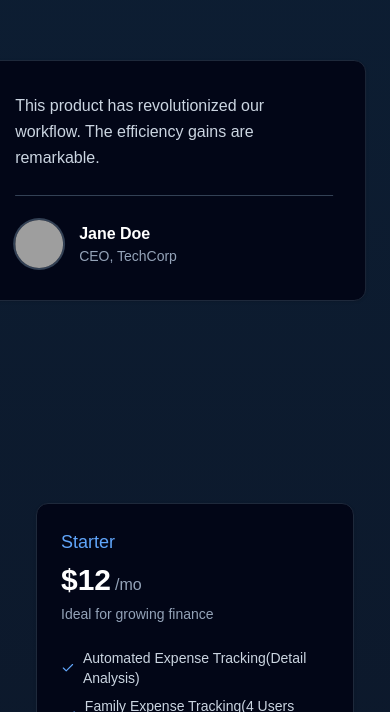
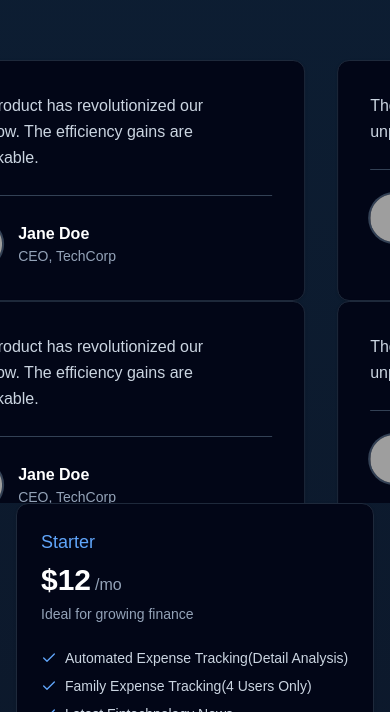
Before and after one commit to DevHrithik/Resolva, a Next.js app: page / in a window 390 px wide. Shown: the part 1312-2024 px from the top of the page. Built offline with nearby package versions, Linux system fonts and the light colour scheme; grey boxes are pictures that could not be loaded.

Commit message:
Working on landing page

```diff
--- a/app/page.tsx
+++ b/app/page.tsx
@@ -4,7 +4,7 @@ import GlowingGridBackground from "@/components/Grid/GlowingGridBackground";
 import Feature from "@/components/landing-page/feature-section";
 import Footer from "@/components/landing-page/footer";
 import Herosection from "@/components/landing-page/hero-section";
-import Working from "@/components/landing-page/how-its-work";
+
 import Pricing from "@/components/landing-page/pricing";
 import Testimonial from "@/components/landing-page/testimonial";
 import Navbar from "@/components/navbar";
@@ -20,13 +20,13 @@ export default function Home() {
       <div className="px-5 md:px-[5%]">
         <Herosection />
         <Feature />
-        </div>
-        {/* <Working /> */}
-        <Testimonial />
-        <div className="px-5 md:px-[5%]">
+      </div>
+      {/* <Working /> */}
+      <Testimonial />
+      <div className="">
         <Pricing />
-        </div>
-      <Footer/>
+      </div>
+      <Footer />
     </>
   );
 }
--- a/components/landing-page/testimonial.tsx
+++ b/components/landing-page/testimonial.tsx
@@ -43,7 +43,7 @@ export default function ProfessionalMovingTestimonial() {
   const containerRef = useRef<HTMLDivElement>(null);
 
   return (
-    <div className="w-full h-[60vh] md:min-h-screen overflow-hidden py-16 md:flex md:flex-col md:items-center md:justify-center">
+    <div className="w-full h-[60vh] md:min-h-screen overflow-hidden py-16 md:flex md:items-center">
       {/* <h2 className="text-xl md:text-3xl font-bold text-center mb-12 text-white tracking-tight">
         What Our Clients Say
       </h2> */}
@@ -51,25 +51,24 @@ export default function ProfessionalMovingTestimonial() {
         ref={containerRef}
         className="flex"
         style={{
-          animation: `moveLeft 35s linear infinite`,
+          animation: `moveLeft 25s linear infinite`,
         }}
       >
-        {[...testimonials, ...testimonials, ...testimonials, ...testimonials,...testimonials].map(
-          (testimonial, index) => (
+        {[...testimonials].map((testimonial, index) => (
           <Card
             key={`${testimonial.id}-${index}`}
             className="mx-4 w-96 flex-shrink-0 transition-all duration-500 hover:transform hover:scale-105 bg-[#020617] border-slate-800 hover:border-blue-500 group"
           >
             <CardContent className="p-8 relative">
-
-
-
               <p className="text-slate-300 mb-6 leading-relaxed">
                 {testimonial.content}
               </p>
               <div className="flex items-center mt-6 pt-6 border-t border-slate-700">
                 <Avatar className="h-12 w-12 mr-4 ring-2 ring-slate-700 group-hover:ring-blue-400 transition-all duration-300">
-                    <AvatarImage src={testimonial.avatar} alt={testimonial.author} />
+                  <AvatarImage
+                    src={testimonial.avatar}
+                    alt={testimonial.author}
+                  />
                   <AvatarFallback className="bg-slate-700 text-slate-200">
                     {testimonial.author
                       .split(" ")
@@ -88,8 +87,49 @@ export default function ProfessionalMovingTestimonial() {
               </div>
             </CardContent>
           </Card>
-          )
-        )}
+        ))}
+      </div>
+      <div
+        ref={containerRef}
+        className="flex"
+        style={{
+          animation: `moveLeft 25s linear infinite`,
+        }}
+      >
+        {[...testimonials].map((testimonial, index) => (
+          <Card
+            key={`${testimonial.id}-${index}`}
+            className="mx-4 w-96 flex-shrink-0 transition-all duration-500 hover:transform hover:scale-105 bg-[#020617] border-slate-800 hover:border-blue-500 group"
+          >
+            <CardContent className="p-8 relative">
+              <p className="text-slate-300 mb-6 leading-relaxed">
+                {testimonial.content}
+              </p>
+              <div className="flex items-center mt-6 pt-6 border-t border-slate-700">
+                <Avatar className="h-12 w-12 mr-4 ring-2 ring-slate-700 group-hover:ring-blue-400 transition-all duration-300">
+                  <AvatarImage
+                    src={testimonial.avatar}
+                    alt={testimonial.author}
+                  />
+                  <AvatarFallback className="bg-slate-700 text-slate-200">
+                    {testimonial.author
+                      .split(" ")
+                      .map((n) => n[0])
+                      .join("")}
+                  </AvatarFallback>
+                </Avatar>
+                <div>
+                  <div className="font-semibold text-white group-hover:text-blue-400 transition-colors duration-300">
+                    {testimonial.author}
+                  </div>
+                  <div className="text-sm text-slate-400">
+                    {testimonial.role}
+                  </div>
+                </div>
+              </div>
+            </CardContent>
+          </Card>
+        ))}
       </div>
       <style jsx>{`
         @keyframes moveLeft {
@@ -97,7 +137,7 @@ export default function ProfessionalMovingTestimonial() {
             transform: translateX(0);
           }
           100% {
-            transform: translateX(-50%);
+            transform: translateX(-100%);
           }
         }
       `}</style>
```
Lines whose indentation alone changed are shown as unchanged.
